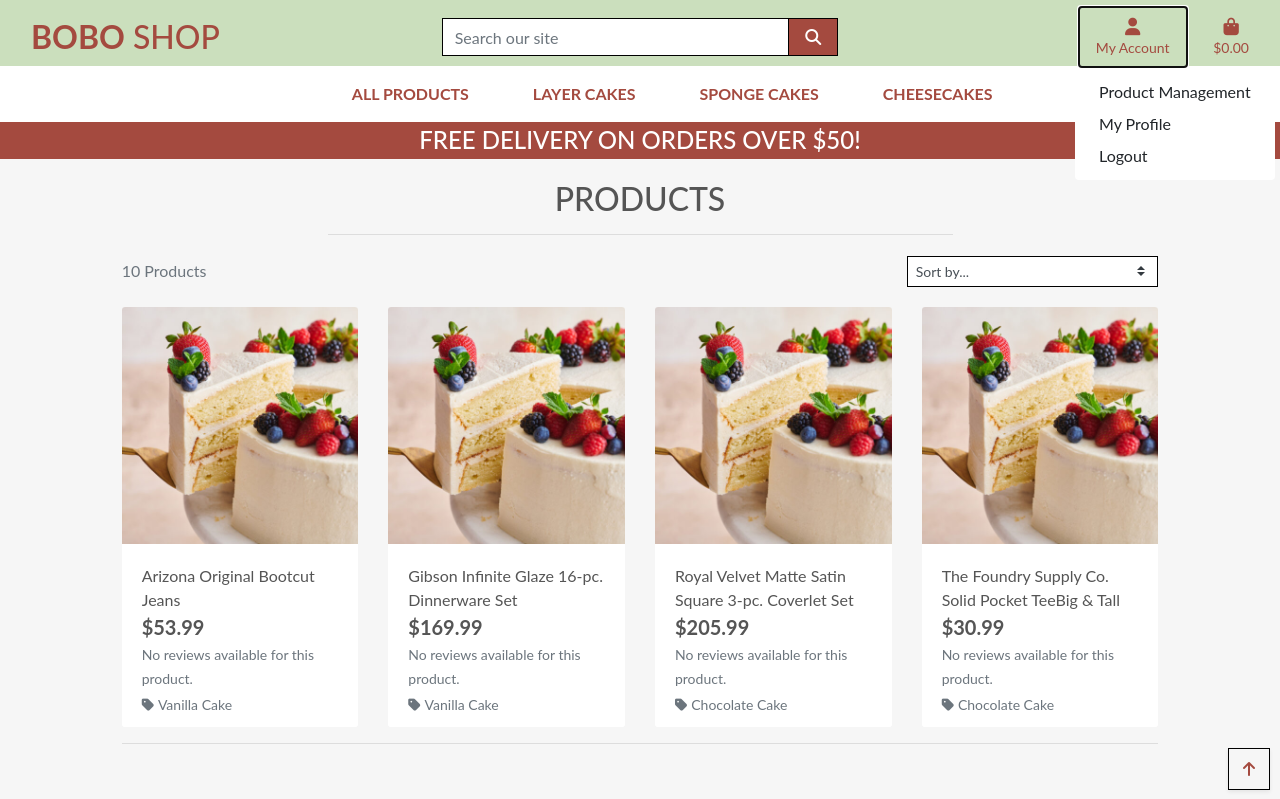
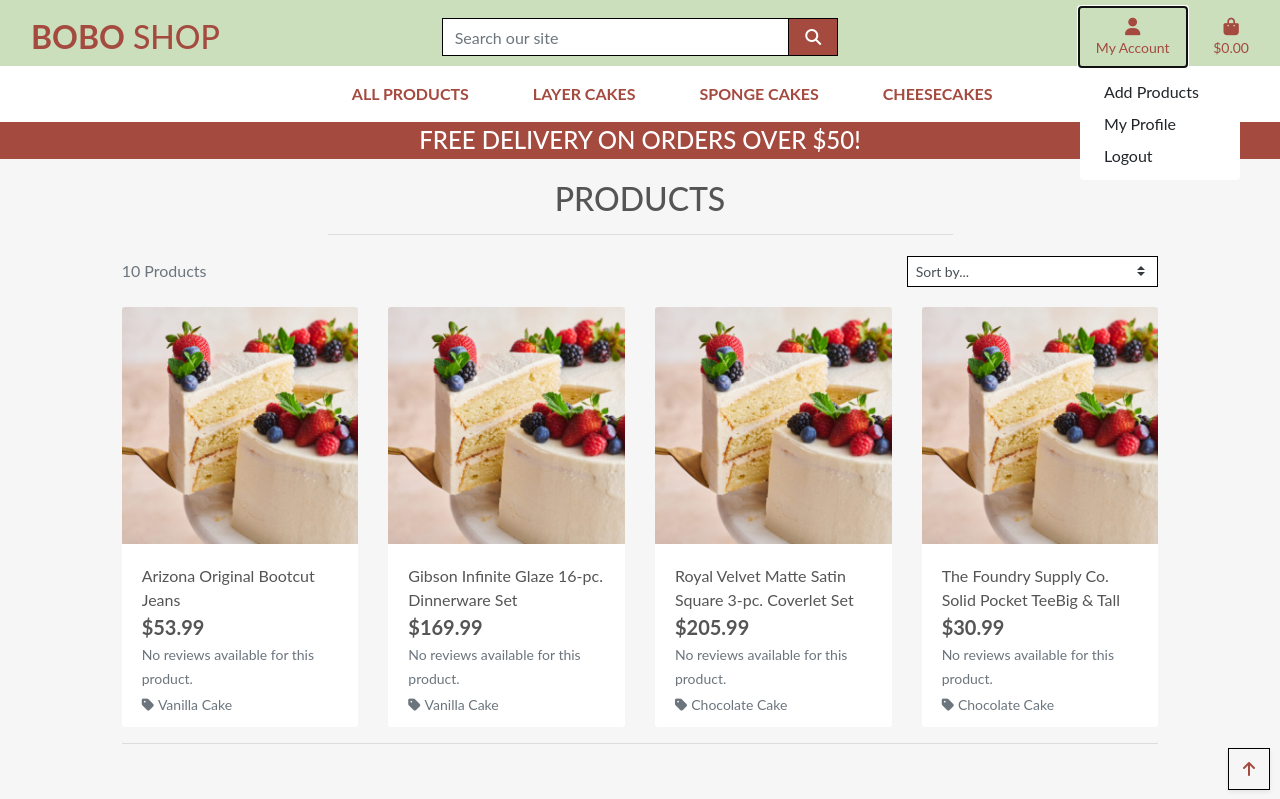
Before and after one commit to mariusmilitaru32/boboshop, a Django app: page /products/ in a window 1280 px wide, after a click on "My Account". Shown: the top 799 px of the page. Run offline with Django 5.2, Linux system fonts and the light colour scheme; the visitor is signed in with stand-in values (Sample User, id 1); data comes from the database, SQL or seed files in the repository; data that the repository does not hold is empty; some libraries are stand-ins or nearby versions.

Commit message:
Updated links for add products function

```diff
--- a/bag/templates/bag/bag.html
+++ b/bag/templates/bag/bag.html
@@ -39,7 +39,11 @@
                             {% for item in bag_items %}
                                 <tr>
                                     <td class="p-3 w-25">
-                                        <img class="img-fluid rounded" src="{{ item.product.image.url }}">
+                                        {% if item.product.image %}
+                                        <img class="img-fluid rounded" src="{{ item.product.image.url }}" alt="{{ item.product.name }}">
+                                        {% else %}
+                                        <img class="img-fluid rounded" src="{{ MEDIA_URL }}noimage.png" alt="{{ item.product.name }}">
+                                        {% endif %}
                                     </td>
                                     <td class="py-3">
                                         <p class="my-0"><strong>{{ item.product.name }}</strong></p>
--- a/products/templates/products/add_product.html
+++ b/products/templates/products/add_product.html
@@ -32,7 +32,7 @@
                             {{ field }}
                         {% endif %}
                     {% endfor %}
-                    <div class="text-end">
+                    <div class="text-right">
                         <a class="btn btn-outline-black rounded-0" href="{% url 'products' %}">Cancel</a>
                         <button class="btn btn-black rounded-0" type="submit">Add Product</button>
                     </div>
--- a/products/templates/products/products.html
+++ b/products/templates/products/products.html
@@ -63,7 +63,8 @@
                                     </a>
                                     {% else %}
                                     <a href="{% url 'product_detail' product.id %}">
-                                    <img class="card-img-top img-fluid" src="{{ MEDIA_URL }}noimage.jpg" alt="{{ product.name }}">
+                                        <img class="card-img-top img-fluid" src="{{ MEDIA_URL }}noimage.png"
+                                            alt="{{ product.name }}">
                                     </a>
                                     {% endif %}
                                 <div class="card-body pb-0">
--- a/templates/allauth/account/signup.html
+++ b/templates/allauth/account/signup.html
@@ -18,7 +18,7 @@
   <input type="hidden" name="{{ redirect_field_name }}" value="{{ redirect_field_value }}" />
   {% endif %}
   <a class="btn btn-outline-black rounded-1" href="{% url 'account_login' %}">Back to Login</a>
-  <button type="submit" class="btn btn-outline-black rounded-1">{% trans "Sign Up" %}</button>
+  <button type="submit" class="btn">{% trans "Sign Up" %}</button>
 </form>
 
 {% endblock %}
--- a/templates/base.html
+++ b/templates/base.html
@@ -72,7 +72,7 @@
                         <div class="dropdown-menu border-0" aria-labelledby="user-options">
                             {% if request.user.is_authenticated %}
                                 {% if request.user.is_superuser %}
-                                    <a href="" class="dropdown-item">Product Management</a>
+                                    <a href="{% url 'add_product' %}" class="dropdown-item">Add Products</a>
                                 {% endif %}
                                 <a href="{% url 'profile' %}" class="dropdown-item">My Profile</a>
                                 <a href="{% url 'account_logout' %}" class="dropdown-item">Logout</a>
--- a/templates/includes/mobile-top-header.html
+++ b/templates/includes/mobile-top-header.html
@@ -31,7 +31,7 @@
       <div class="dropdown-menu border-0" aria-labelledby="user-options">
           {% if request.user.is_authenticated %}
               {% if request.user.is_superuser %}
-                  <a href="{% url 'account_logout' %}" class="dropdown-item">Product Management</a>
+                  <a href="{% url 'add_product' %}" class="dropdown-item">Add Products</a>
               {% endif %}
               <a href="" class="dropdown-item">My Profile</a>
               <a href="{% url 'account_logout' %}" class="dropdown-item">Logout</a>
```
Also changed, not shown: media/Screenshot_2024-04-02_143645.png (added), media/noimage.png (added), media/noimage2.png (added). Lines whose indentation alone changed are shown as unchanged.
